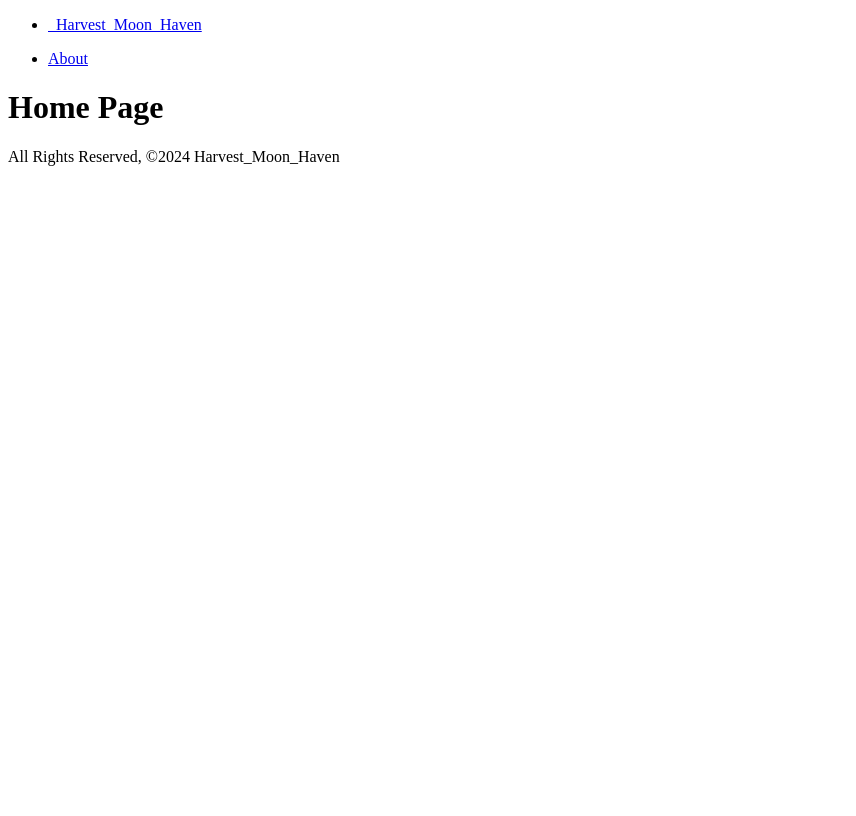
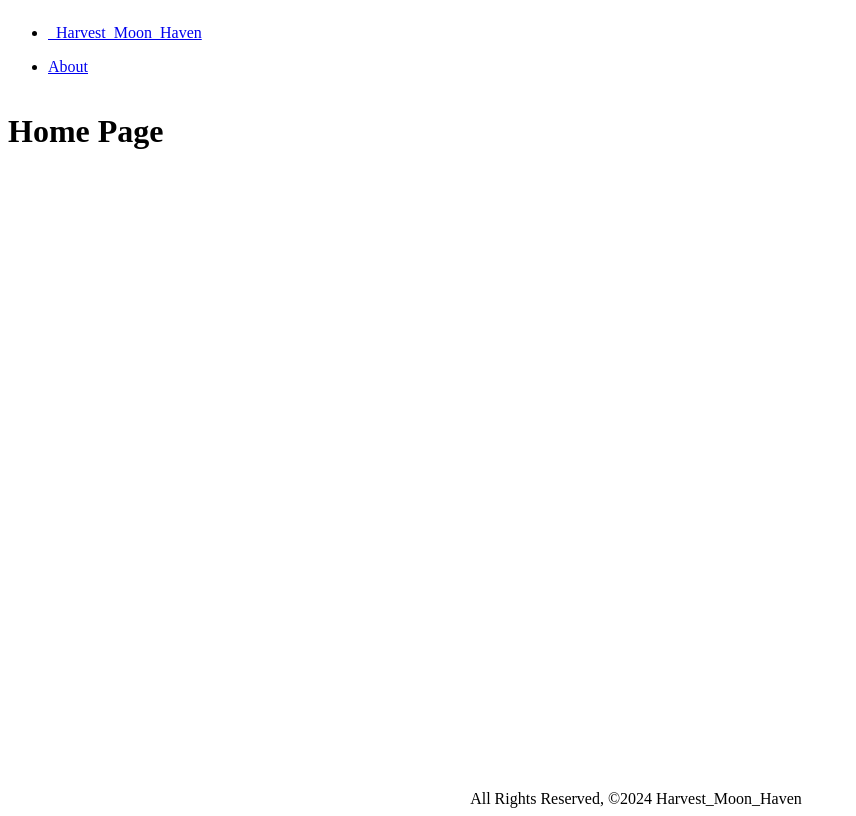
Before and after one commit to xkawixgirlx/harvest_moon_haven, a Django app: page / in a window 1280 px wide. Shown: the whole page, without its empty margins (0-856 px from the left). Before the commit the page ends 166 px from the top, so only its background shows below. Run offline with Django 5.2, Linux system fonts and the light colour scheme.

Commit message:
Refactor CSS

```diff
--- a/main_app/static/css/style.css
+++ b/main_app/static/css/style.css
@@ -1,3 +1,18 @@
-*{
-  box-sizing: border-box;
+* {
+    box-sizing: border-box;
 }
+
+body {
+    display: flex;
+    min-height: 100vh;
+    flex-direction: column;
+}
+
+main {
+    flex: 1 0 auto;
+}
+
+footer.page-footer {
+    padding-top: 0;
+    text-align: center;
+}
```
